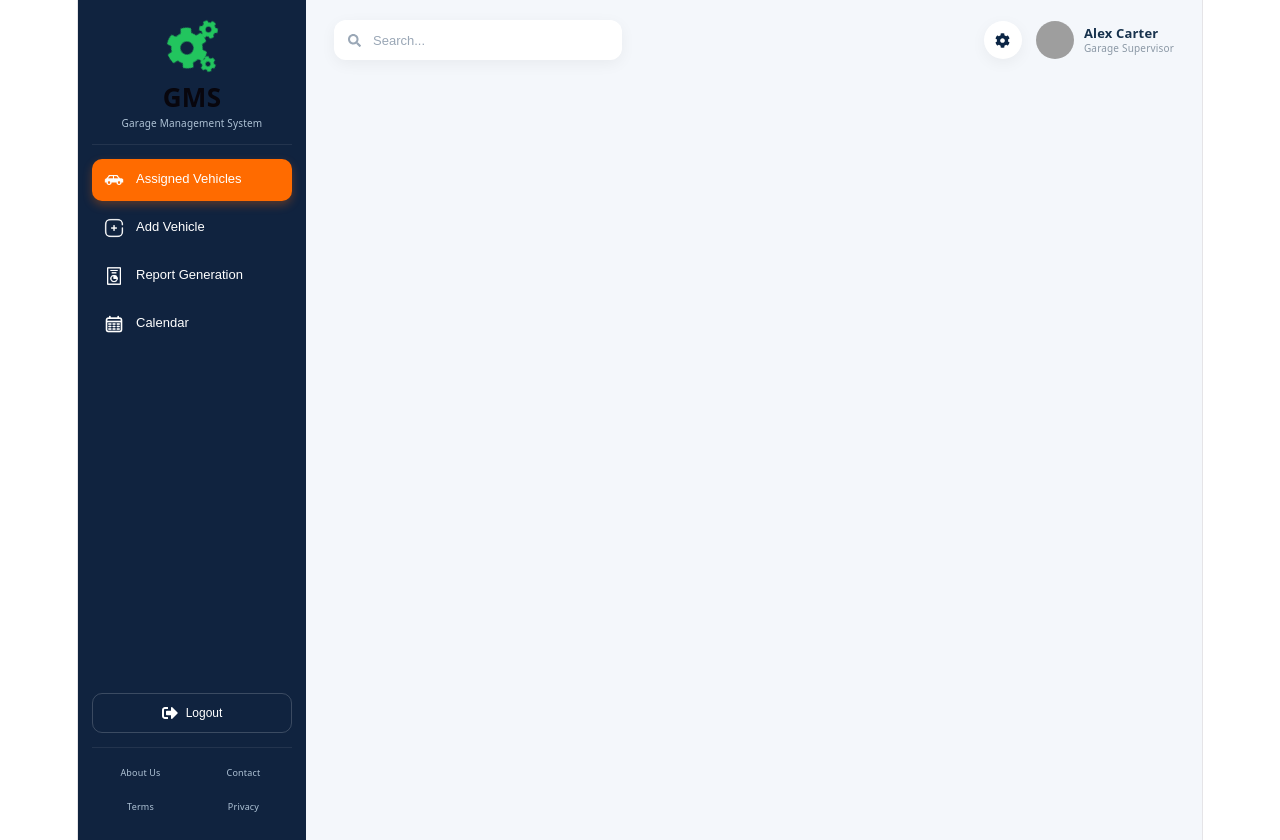
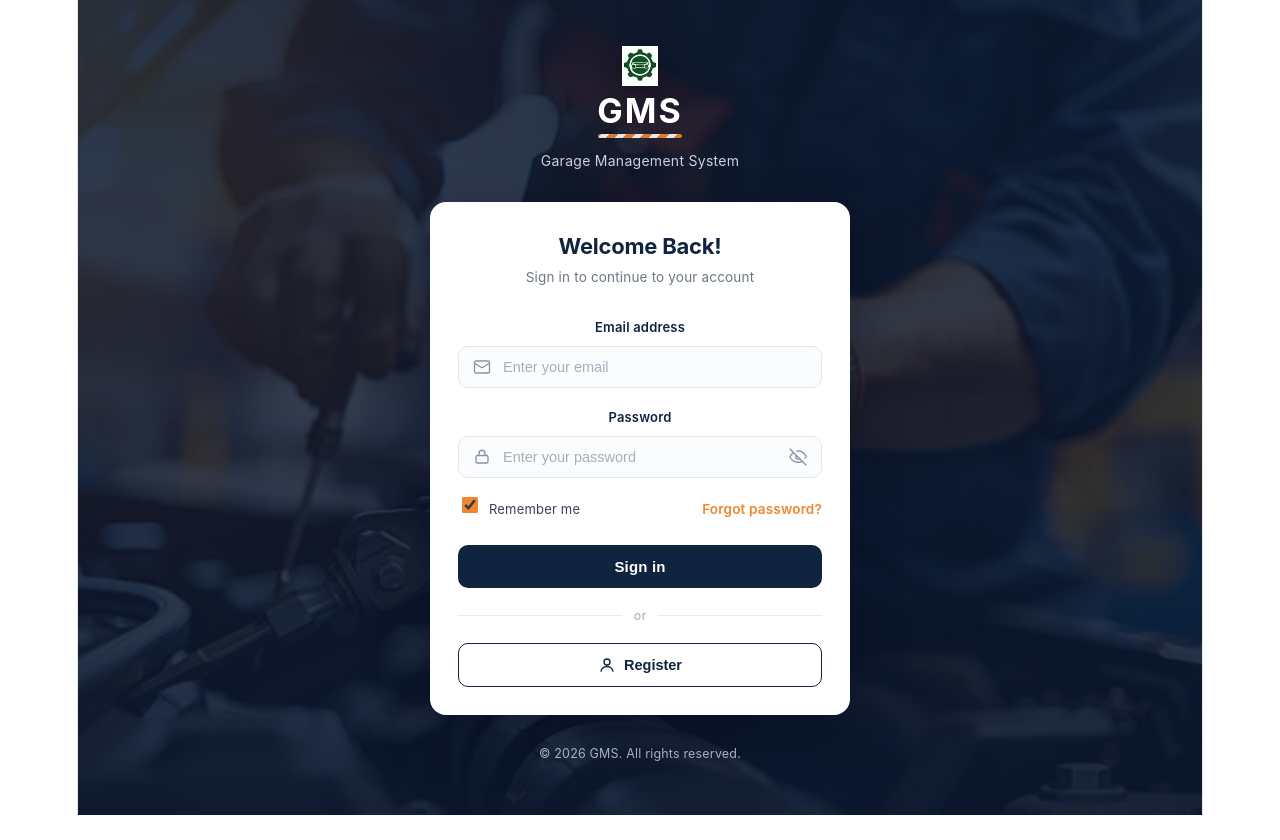
Before and after one commit to Kamaya7648/JAG, a React (Vite) app: page /login in a window 1280 px wide. After the commit the page ends 815 px from the top, so only its background shows below. Built offline with nearby package versions, Linux system fonts and the light colour scheme; grey boxes are pictures that could not be loaded.

Commit message:
Fix routing: render AppRoutes instead of Dashboard directly, add missing deps

```diff
--- a/package.json
+++ b/package.json
@@ -10,9 +10,11 @@
     "preview": "vite preview"
   },
   "dependencies": {
+    "lucide-react": "^1.31.0",
     "react": "^19.2.8",
     "react-dom": "^19.2.8",
-    "react-icons": "^5.7.0"
+    "react-icons": "^5.7.0",
+    "react-router-dom": "^7.18.2"
   },
   "devDependencies": {
     "@eslint/js": "^10.0.1",
--- a/src/App.jsx
+++ b/src/App.jsx
@@ -1,11 +1,14 @@
-import Dashboard from "./pages/Dashboard/Dashboard";
-import { AppProvider } from "./context/AppContext";
+import { BrowserRouter } from 'react-router-dom';
+import { AppProvider } from './context/AppContext';
+import AppRoutes from './routes/AppRoutes';
 
 function App() {
   return (
-    <AppProvider>
-      <Dashboard />
-    </AppProvider>
+    <BrowserRouter>
+      <AppProvider>
+        <AppRoutes />
+      </AppProvider>
+    </BrowserRouter>
   );
 }
 
--- a/src/routes/AppRoutes.jsx
+++ b/src/routes/AppRoutes.jsx
@@ -3,6 +3,7 @@ import { Navigate, Route, Routes } from "react-router-dom";
 import Login from "../pages/auth/Login";
 import Register from "../pages/auth/Register";
 import Profile from "../pages/supervisor/Profile";
+import Dashboard from "../pages/Dashboard/Dashboard";
 
 const AppRoutes = () => {
   return (
@@ -10,10 +11,8 @@ const AppRoutes = () => {
       <Route path="/" element={<Navigate to="/login" replace />} />
       <Route path="/login" element={<Login />} />
       <Route path="/register" element={<Register />} />
-      <Route
-        path="/supervisor/profile"
-        element={<Profile />}
-      />
+      <Route path="/supervisor/profile" element={<Profile />} />
+      <Route path="/dashboard" element={<Dashboard />} />
     </Routes>
   );
 };
```
Also changed, not shown: 1 other file (tests, documents, lock files or other folders).
